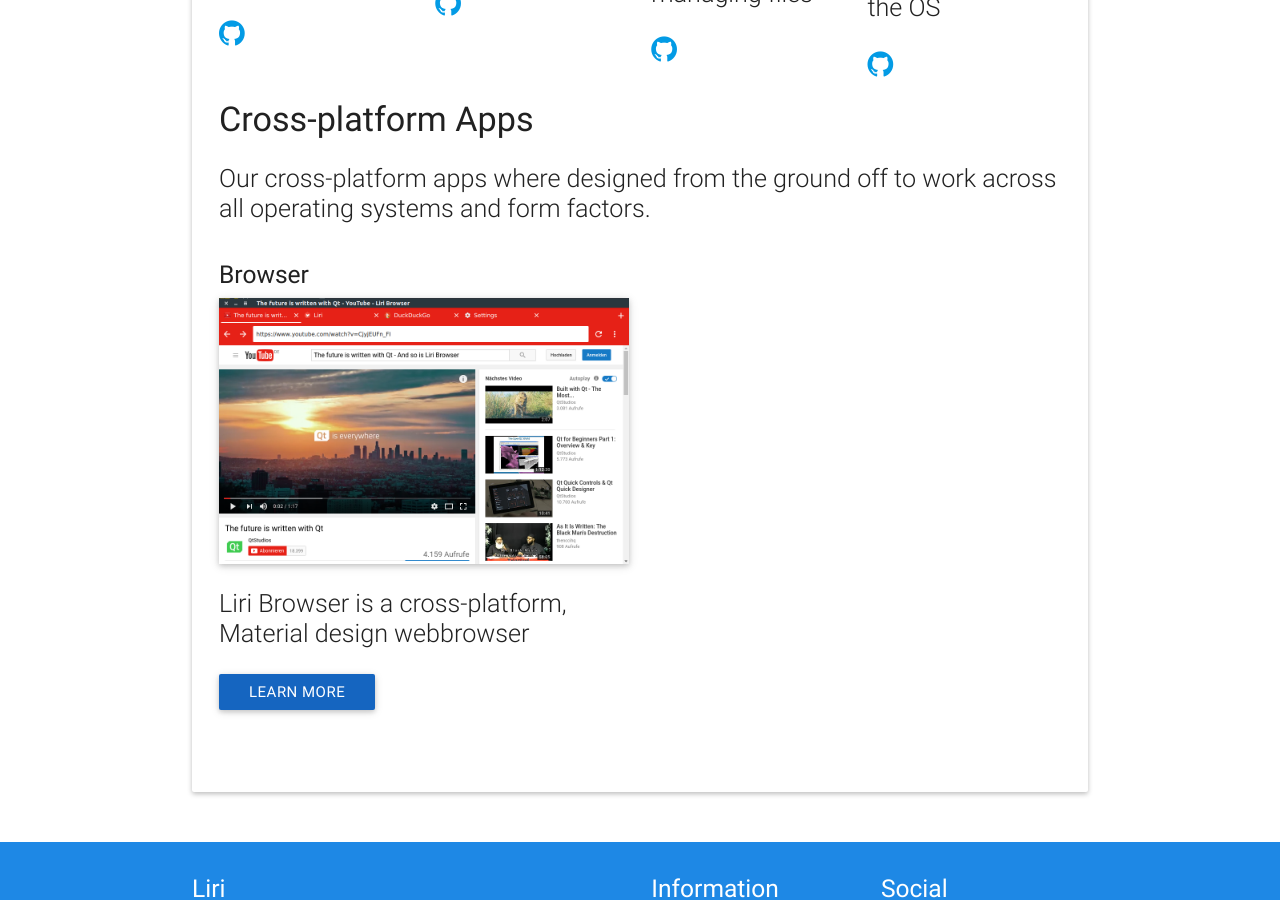
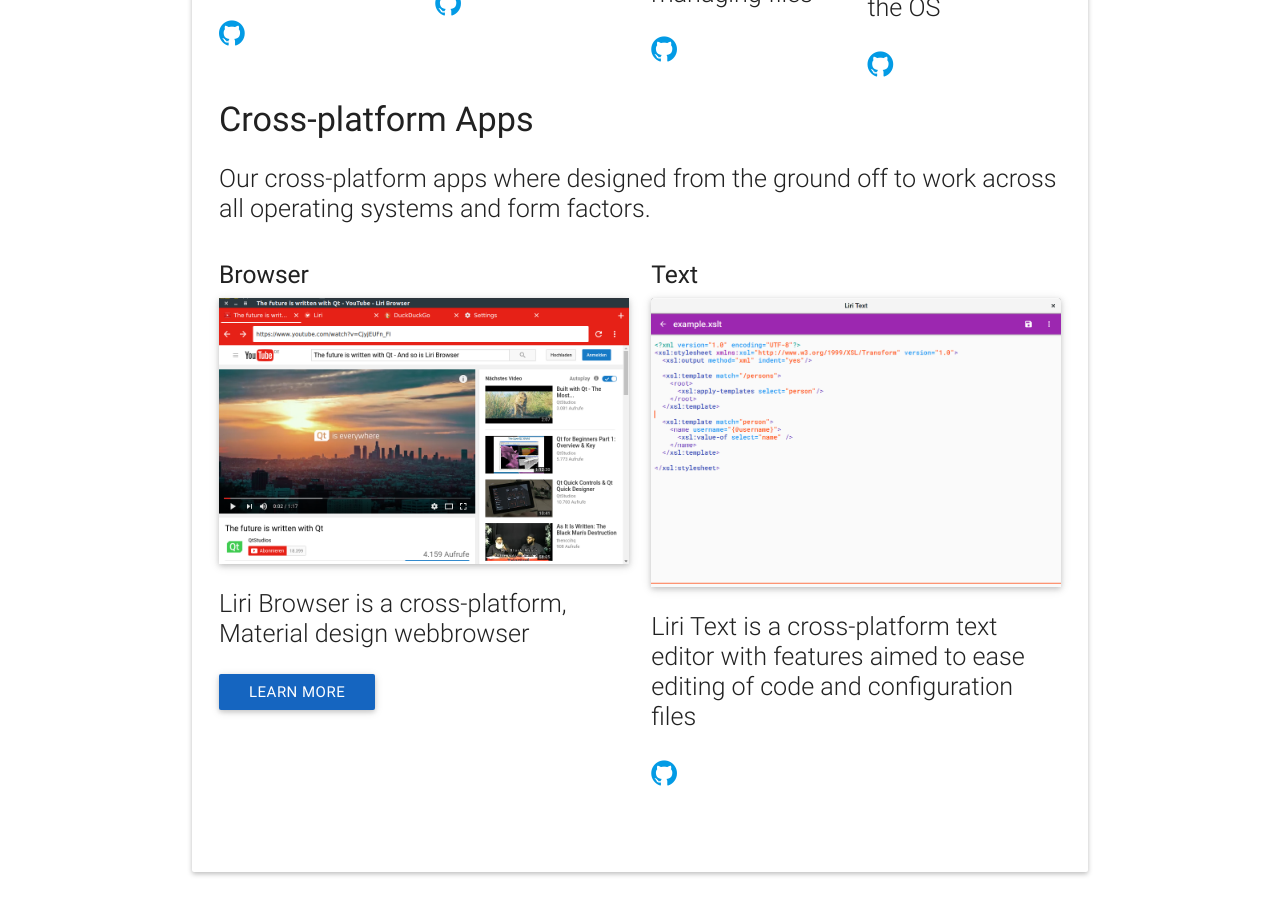
Before and after one commit to lirios/lirios.github.io, a Jekyll site: the page built from apps/index.html, in a window 1280 px wide and 900 px high, scrolled down 1091 px. Built offline with Jekyll 4.4.1, drawn with Linux system fonts in a browser that asks for light colours; nearby versions of some CDN libraries.

Commit message:
Add Text to apps page

```diff
--- a/apps/index.html
+++ b/apps/index.html
@@ -77,15 +77,13 @@
           Learn more
       </a>
     </div>
-<!--
     <div class="col l6 m6 s12">
       <h5>Text</h5>
-      <img src=""/>
-      <p class="flow-text">...</p>
+      <img class="materialboxed responsive-img z-depth-1" src="{{ site.baseurl }}/images/apps/text/screen_highlighting_01.png"/>
+      <p class="flow-text">Liri Text is a cross-platform text editor with features aimed to ease editing of code and configuration files</p>
       <a href="https://github.com/lirios/text">
         <i class="fa fa-2x fa-github"></i>
       </a>
     </div>
--->
   </div>
 </section>
```
Also changed, not shown: images/apps/text/screen_highlighting_01.png (added).
